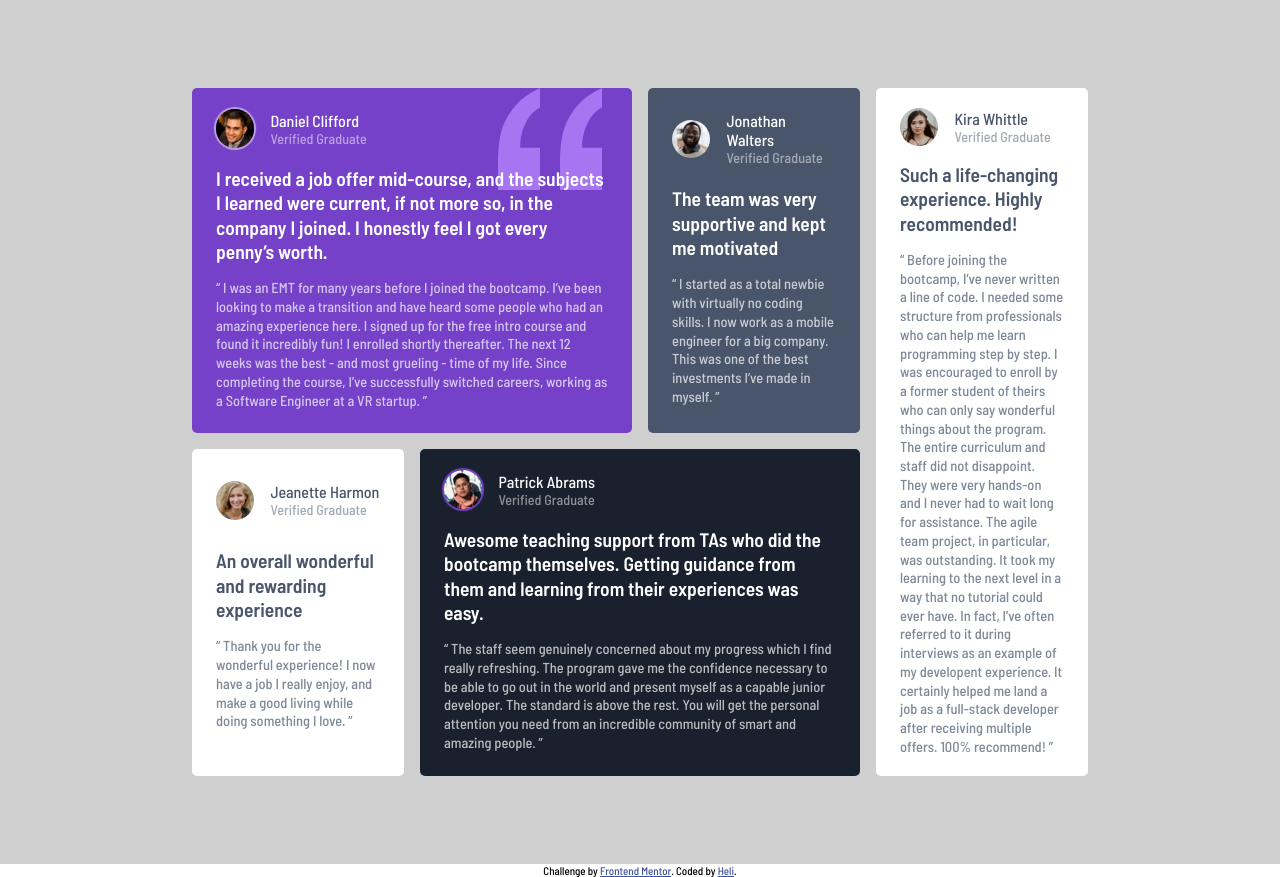
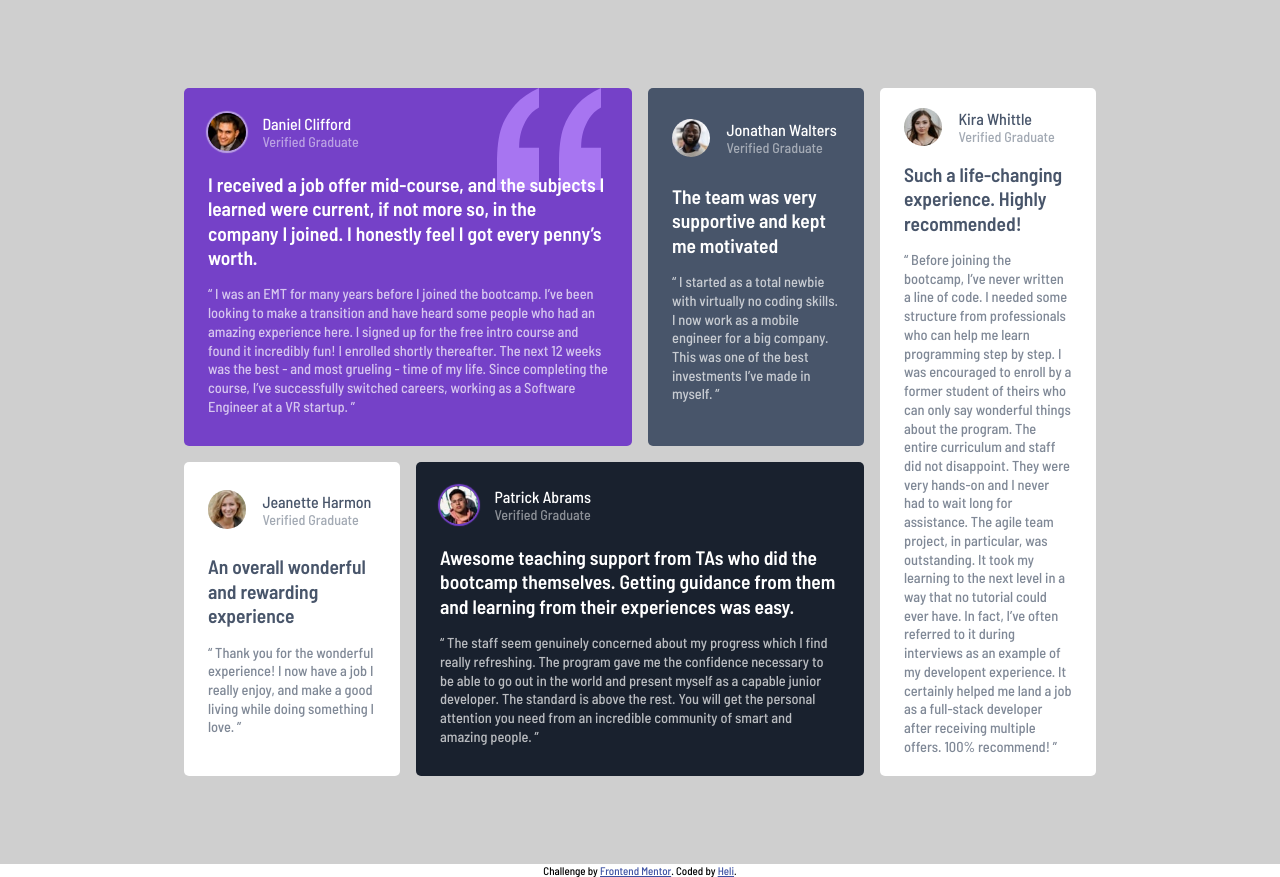
Before and after one commit to Heli-Aghara/testimonial-grid-project, a plain HTML site: page index.html in a window 1280 px wide. Drawn offline with Linux system fonts and the light colour scheme.

Commit message:
changed max-width

```diff
--- a/style.css
+++ b/style.css
@@ -152,7 +152,7 @@ main {
     grid-template-areas:
     'one   one  two  five'
     'three four four five' ;
-    max-width:58rem;
+    max-width:59rem;
   }
 
 }
```
